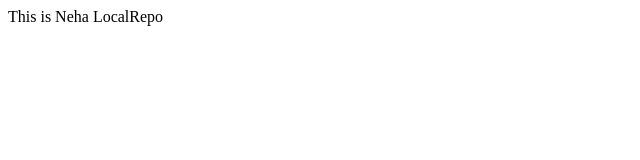
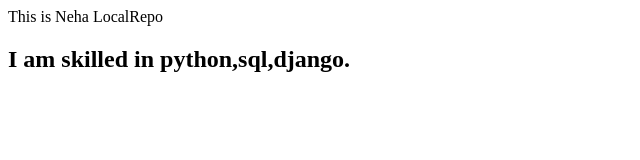
Before and after one commit to NehaCodeWorks/LocalRepo, a plain HTML site: page index.html in a window 1280 px wide. Shown: the whole page, without its empty margins (0-640 px from the left). Drawn offline with Linux system fonts and the light colour scheme.

Commit message:
Add new line

```diff
--- a/index.html
+++ b/index.html
@@ -1 +1,2 @@
 <p>This is Neha LocalRepo</p>
+<h2>I am skilled in python,sql,django.</h2>
```
